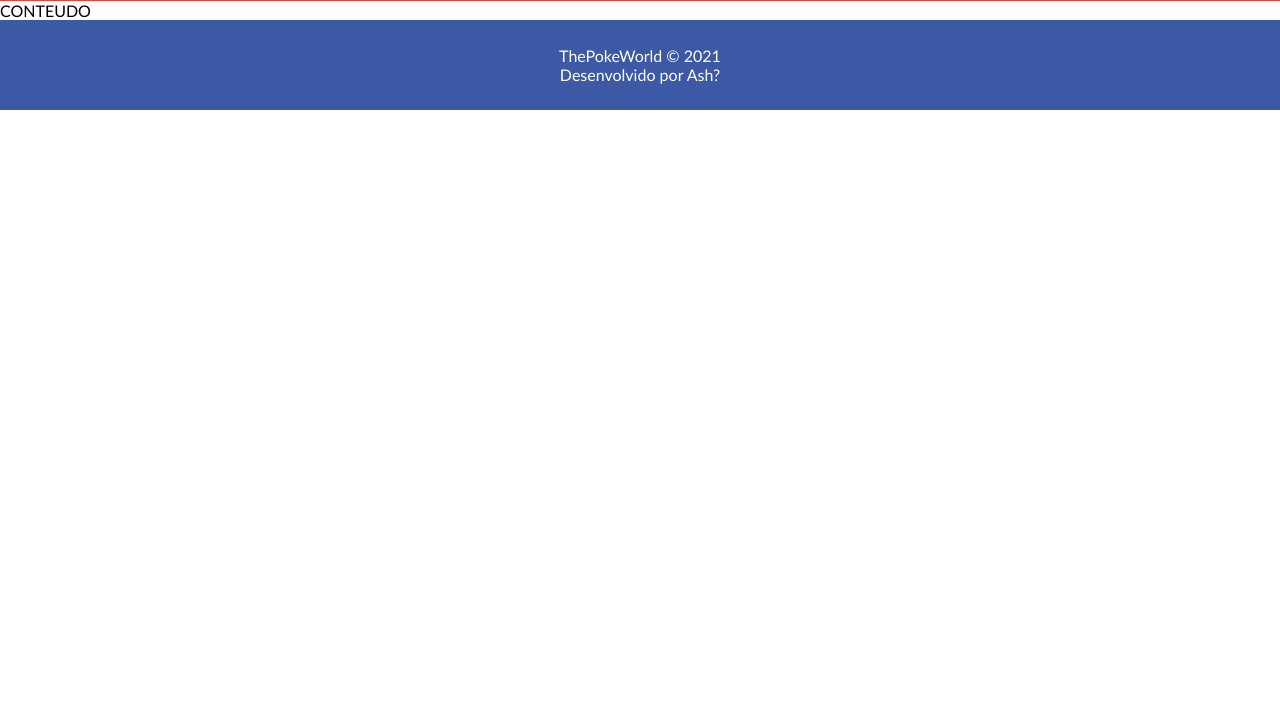
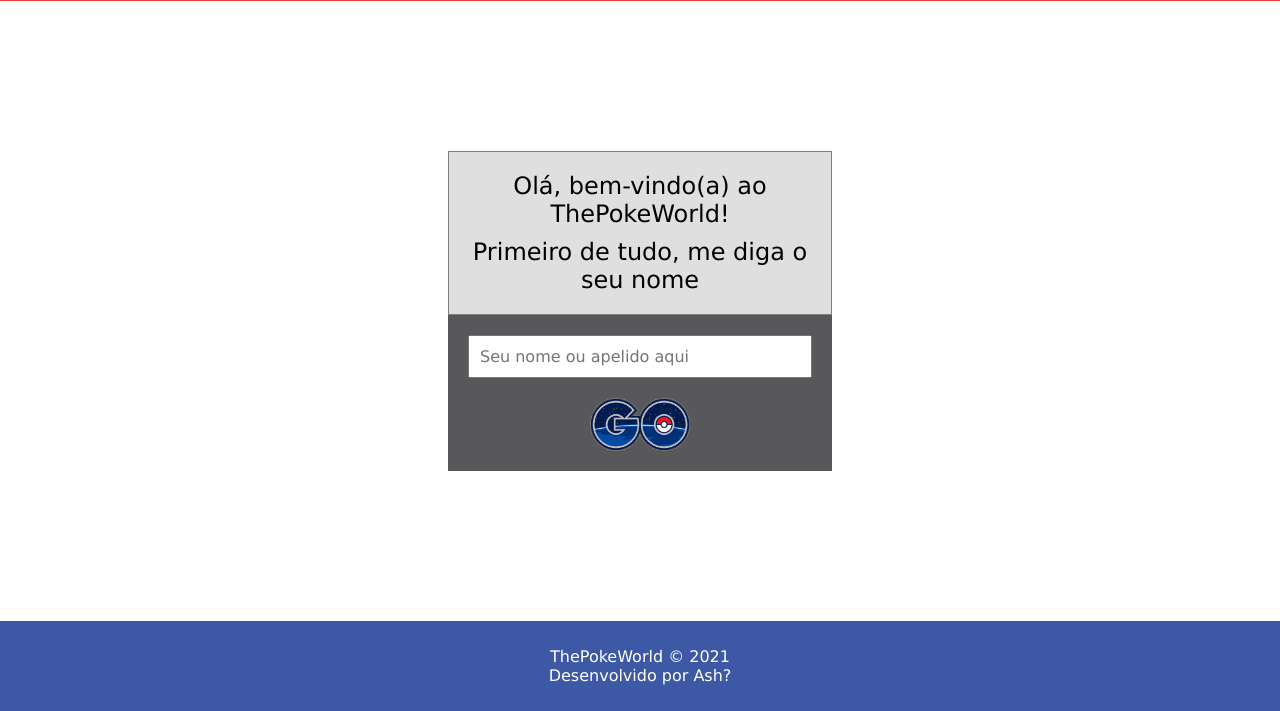
Before and after one commit to AshileySabah/projeto-pokemon, a plain HTML site: page index.html in a window 1280 px wide. Shown: the part 89-800 px from the top of the page. Drawn offline with nearby package versions, Linux system fonts and the light colour scheme.

Commit message:
formulario-e-fontes

```diff
--- /dev/null
+++ b/css/formulario-pagina-inicial.css
@@ -0,0 +1,55 @@
+.main-pagina-inicial{
+    height: calc(100vh - 180px);
+    display: flex;
+    justify-content: center;
+    align-items: center;
+}
+
+.formulario-apresentacao{
+    width: 30%;
+}
+
+.caixa-mensagem-apresentacao{
+    border: 1px solid gray;
+    background-color: rgb(223, 223, 223);
+    padding: 20px 20px 10px 20px;
+    text-align: center;
+}
+
+.mensagem-apresentacao{
+    font-size: 1.5em;
+    margin-bottom: 10px;
+}
+
+.caixa-entradas{
+    background-color: #58585A;
+    padding: 20px;
+}
+
+.input-texto{
+    width: 100%;
+    padding: 10px;
+    font-size: 1em;
+    outline: none;
+    font-family: inherit;
+}
+
+.caixa-btn{
+    background-color: #58585A;
+    text-align: center;
+    padding-bottom: 20px;
+}
+
+.btn-go{
+    background-color: inherit;
+    border: none;
+}
+
+.img-btn-go:hover{
+    transform: scale(1.2);
+}
+
+.img-btn-go{
+    width: 100px;
+    transition: .5s;
+}
--- a/css/geral.css
+++ b/css/geral.css
@@ -5,5 +5,5 @@
 
 body{
     font-size: 16px;
-    font-family: 'Trebuchet MS', 'Lucida Sans Unicode', 'Lucida Grande', 'Lucida Sans', Arial, sans-serif;
+    font-family: Verdana, Geneva, Tahoma, sans-serif;
 }
--- a/css/navegacao-principal.css
+++ b/css/navegacao-principal.css
@@ -18,13 +18,14 @@
 
 .img-logo:hover{
     transform: rotate(360deg);
-    transition: transform .6s;
+    transition: .6s;
 }
 
 .titulo-logo{
-    font-family: 'Pacifico', cursive;
+    font-family: 'Share Tech Mono', monospace;
     color: #FFCB01;
     text-shadow: 4px 3px 0px #3D58A5;
+    font-size: 2.1em;
 }
 
 .rodape-pagina-inicial{
--- a/index.html
+++ b/index.html
@@ -1,14 +1,18 @@
 <html lang="pt=br">
     <head>
+        <!-- Configuracoes -->
         <meta charset="UTF-8">
         <meta http-equiv="X-UA-Compatible" content="IE=edge">
         <meta name="viewport" content="width=device-width, initial-scale=1.0">
         <title>Início - ThePokeWorld</title>
+        <!-- Customizacao -->
         <link rel="stylesheet" href="css/geral.css">
         <link rel="stylesheet" href="css/navegacao-principal.css">
+        <link rel="stylesheet" href="css/formulario-pagina-inicial.css">
+        <!-- Google Fonts -->
         <link rel="preconnect" href="https://fonts.googleapis.com">
         <link rel="preconnect" href="https://fonts.gstatic.com" crossorigin>
-        <link href="https://fonts.googleapis.com/css2?family=Pacifico&display=swap" rel="stylesheet">
+        <link href="https://fonts.googleapis.com/css2?family=Share+Tech+Mono&display=swap" rel="stylesheet">
     </head>
     <body>
         <header class="cabecalho-pagina-inicial">
@@ -18,7 +22,20 @@
             </div>
         </header>
         <main class="main-pagina-inicial">
-            CONTEUDO
+            <form action="post" class="formulario-apresentacao">
+                <div class="caixa-mensagem-apresentacao">
+                    <p class="mensagem-apresentacao">Olá, bem-vindo(a) ao ThePokeWorld!</p>
+                    <p class="mensagem-apresentacao">Primeiro de tudo, me diga o seu nome</p>
+                </div>
+                <div class="caixa-entradas">
+                    <input type="text" name="nome" id="nome" class="input-texto" placeholder="Seu nome ou apelido aqui" required>
+                </div>
+                <div class="caixa-btn">
+                    <button class="btn-go">
+                        <img src="img/botao-go.png" alt="Botão Ir" class="img-btn-go">
+                    </button>
+                </div>
+            </form>
         </main>
         <footer class="rodape-pagina-inicial">
             <p class="paragrafo-rodape" data-rodape-copyright></p>
```
Also changed, not shown: img/botao-go.png (added).
